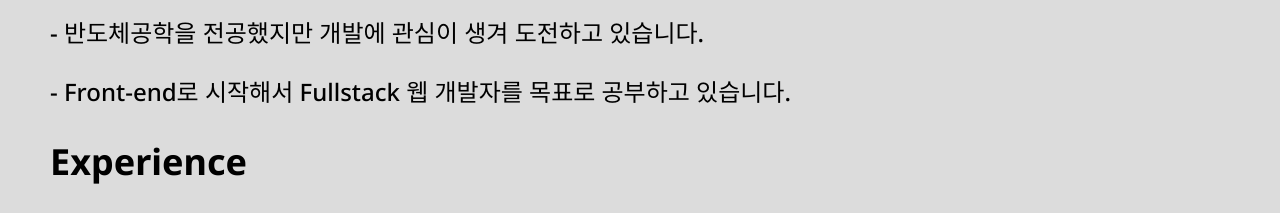
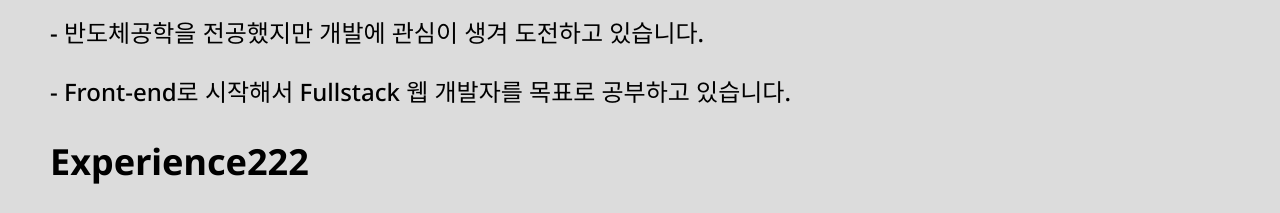
Before and after one commit to 1211lys/portfolio, a plain HTML site: page index.html in a window 1280 px wide. Shown: the part 1160-1373 px from the top of the page. Drawn offline with Linux system fonts and the light colour scheme.

Commit message:
index.html

```diff
--- a/index.html
+++ b/index.html
@@ -33,7 +33,7 @@
             <h2>Introduce</h2>
             <p>- 반도체공학을 전공했지만 개발에 관심이 생겨 도전하고 있습니다. </p>
             <p>- Front-end로 시작해서 Fullstack 웹 개발자를 목표로 공부하고 있습니다.</p>
-            <h2>Experience</h2>
+            <h2>Experience222</h2>
             <p>- Wecode 37기</p>
         </div>
     </section>
```
